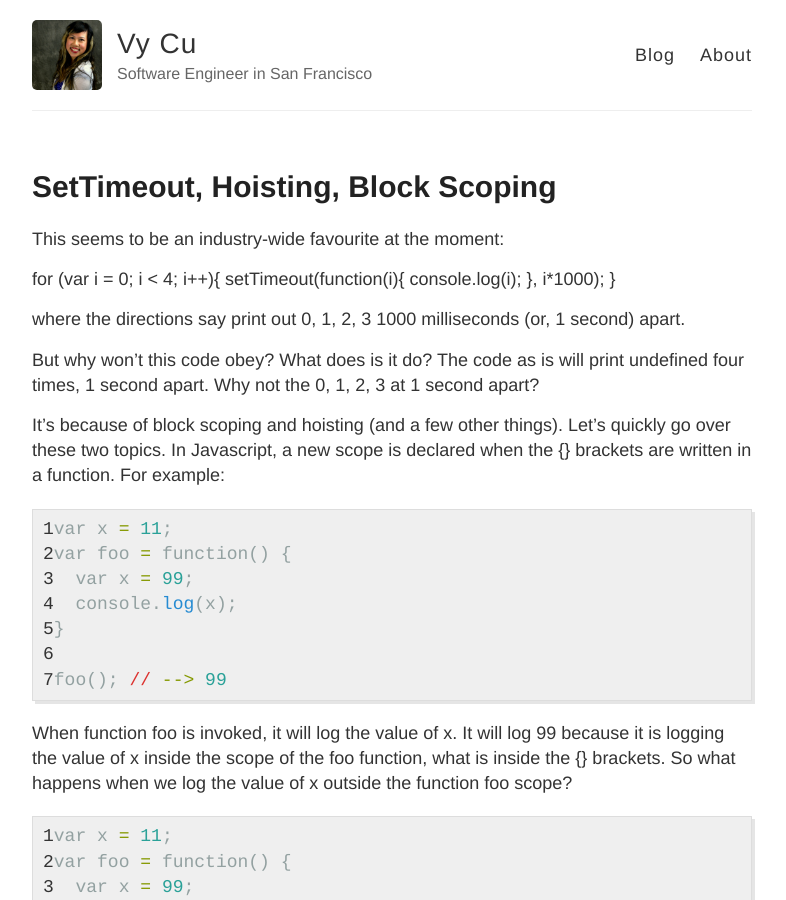
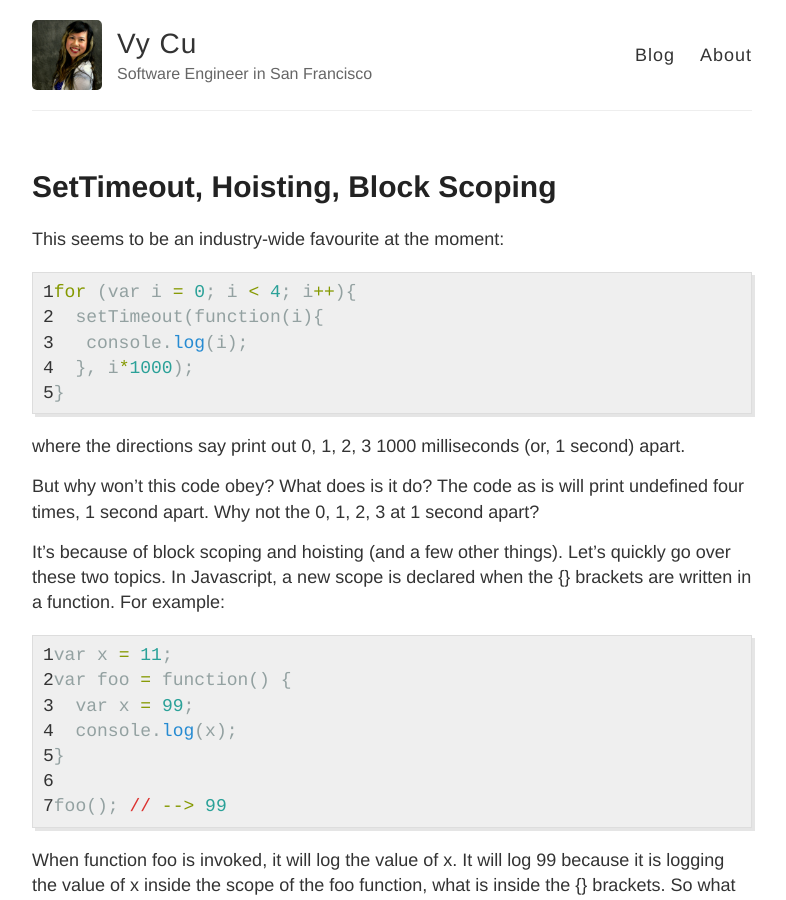
Before and after one commit to veeweeherman/veeweeherman.github.io, a Jekyll site: the page built from _posts/2016-01-26-set-timeout-console-log-scope-hoisting.md, in a window 1280 px wide and 900 px high. Shown: the whole window, without its empty margins (248-1034 px from the left). Built offline with Jekyll 4.4.1, drawn with Linux system fonts in a browser that asks for light colours; Markdown is read by kramdown in place of the engine named in the settings; comment, search, counter and statistics services are not loaded.

Commit message:
fix format

```diff
--- a/_posts/2016-01-26-set-timeout-console-log-scope-hoisting.md
+++ b/_posts/2016-01-26-set-timeout-console-log-scope-hoisting.md
@@ -4,11 +4,13 @@ title: SetTimeout, Hoisting, Block Scoping
 ---
 This seems to be an industry-wide favourite at the moment:
 
+{% highlight ruby linenos %}
 for (var i = 0; i < 4; i++){
   setTimeout(function(i){
    console.log(i);
   }, i*1000);
 }
+{% endhighlight %}
 
 where the directions say print out 0, 1, 2, 3 1000 milliseconds (or, 1 second) apart.
 
```
